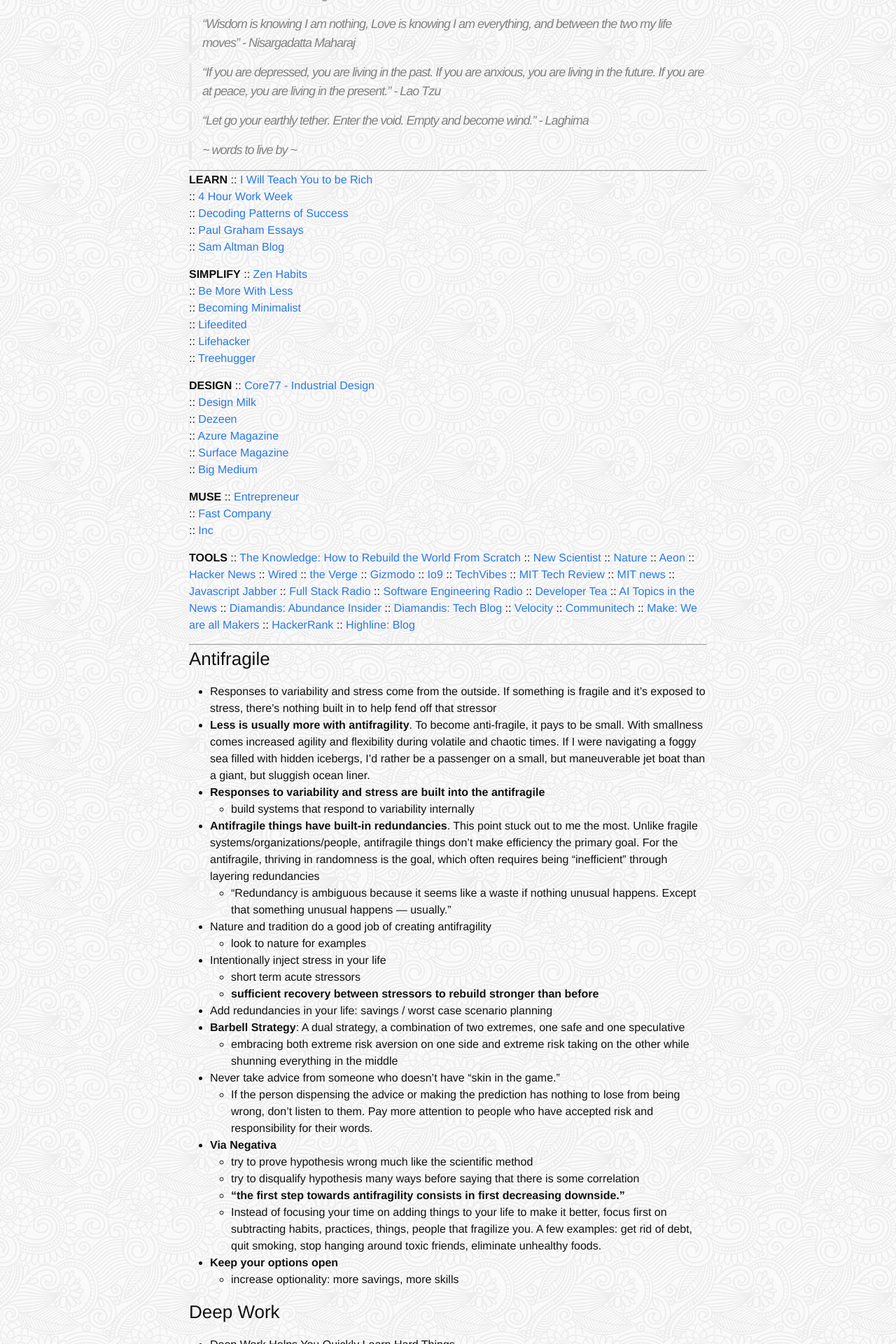
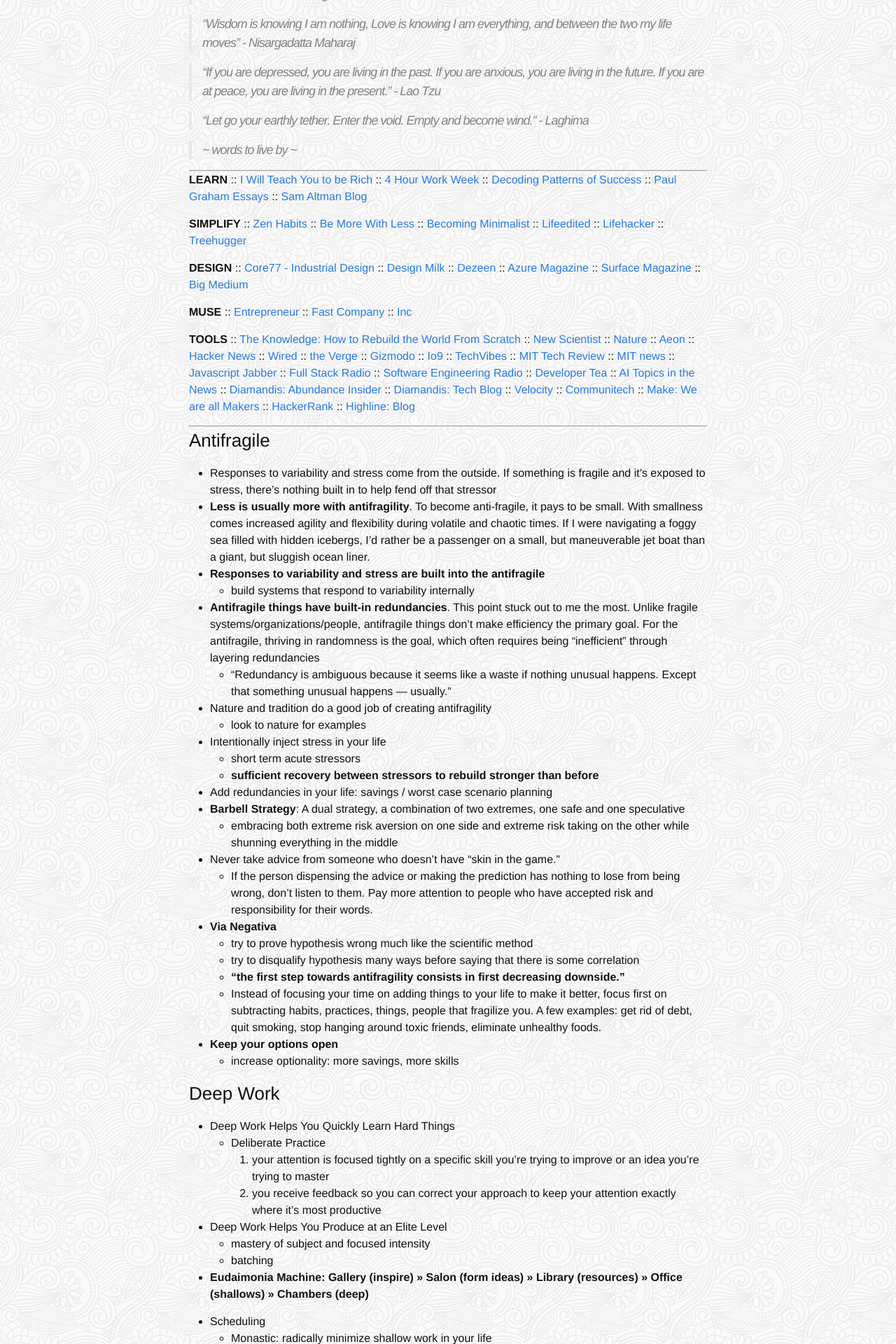
Before and after one commit to reinhardt021/reinhardt021.github.io, a Jekyll site: the page built from about.md, in a window 1280 px wide. Shown: the part 954-2874 px from the top of the page at 70% size. Built offline with Jekyll 4.4.1, drawn with Linux system fonts in a browser that asks for light colours.

Commit message:
CSS formatting

```diff
--- a/about.md
+++ b/about.md
@@ -32,32 +32,32 @@
 ---------
 
 **LEARN**
-:: <a href="http://www.iwillteachyoutoberich.com/blog/"> I Will Teach You to be Rich </a><br/>
-:: <a href="http://fourhourworkweek.com/blog/"> 4 Hour Work Week </a><br/>
-:: <a href="http://calnewport.com/blog/"> Decoding Patterns of Success </a><br/>
-:: <a href="http://www.paulgraham.com/articles.html"> Paul Graham Essays </a><br/>
-:: <a href="http://blog.samaltman.com/"> Sam Altman Blog </a><br/>
+:: <a href="http://www.iwillteachyoutoberich.com/blog/"> I Will Teach You to be Rich </a>
+:: <a href="http://fourhourworkweek.com/blog/"> 4 Hour Work Week </a>
+:: <a href="http://calnewport.com/blog/"> Decoding Patterns of Success </a>
+:: <a href="http://www.paulgraham.com/articles.html"> Paul Graham Essays </a>
+:: <a href="http://blog.samaltman.com/"> Sam Altman Blog </a>
 
 **SIMPLIFY**
-:: <a href="http://www.zenhabits.net/">Zen Habits</a><br/>
-:: <a href="http://www.bemorewithless.com/">Be More With Less</a><br/>
-:: <a href="http://www.becomingminimalist.com/">Becoming Minimalist</a><br/>
-:: <a href="http://www.lifeedited.com/">Lifeedited</a><br/>
-:: <a href="http://www.lifehacker.com/">Lifehacker</a><br/>
-:: <a href="http://www.treehugger.com/">Treehugger</a><br/>
+:: <a href="http://www.zenhabits.net/">Zen Habits</a>
+:: <a href="http://www.bemorewithless.com/">Be More With Less</a>
+:: <a href="http://www.becomingminimalist.com/">Becoming Minimalist</a>
+:: <a href="http://www.lifeedited.com/">Lifeedited</a>
+:: <a href="http://www.lifehacker.com/">Lifehacker</a>
+:: <a href="http://www.treehugger.com/">Treehugger</a>
 
 **DESIGN**
-:: <a href="http://www.core77.com/">Core77 - Industrial Design</a><br/>
-:: <a href="http://www.design-milk.com/">Design Milk</a><br/>
-:: <a href="http://www.dezeen.com/">Dezeen</a><br/>
-:: <a href="https://www.azuremagazine.com/">Azure Magazine</a><br/>
-:: <a href="http://www.surfacemag.com/">Surface Magazine</a><br/>
-:: <a href="https://www.bigmedium.com/">Big Medium</a><br/>
+:: <a href="http://www.core77.com/">Core77 - Industrial Design</a>
+:: <a href="http://www.design-milk.com/">Design Milk</a>
+:: <a href="http://www.dezeen.com/">Dezeen</a>
+:: <a href="https://www.azuremagazine.com/">Azure Magazine</a>
+:: <a href="http://www.surfacemag.com/">Surface Magazine</a>
+:: <a href="https://www.bigmedium.com/">Big Medium</a>
 
 **MUSE**
-:: <a href= "http://www.entrepreneur.com/">Entrepreneur</a><br/>
-:: <a href="http://www.fastcompany.com/">Fast Company</a><br/>
-:: <a href="http://www.inc.com/">Inc</a><br/>
+:: <a href= "http://www.entrepreneur.com/">Entrepreneur</a>
+:: <a href="http://www.fastcompany.com/">Fast Company</a>
+:: <a href="http://www.inc.com/">Inc</a>
 
 **TOOLS**
 :: <a href="http://the-knowledge.org/en-gb/"> The Knowledge: How to Rebuild the World From Scratch </a>
--- a/css/main.scss
+++ b/css/main.scss
@@ -96,6 +96,10 @@
   padding-top: 30px;
 }
 
+.text-center {
+    text-align: center;
+}
+
 #adventure {
     max-width: 100%;
     border-radius: 5px;
--- a/index.html
+++ b/index.html
@@ -5,10 +5,10 @@
 <div class="home">
 
   <img id="adventure" src="{{ site.url }}/assets/adventure.jpg"/>
-  <p>
+  <p class="text-center">
       “Building the steps to take you beyond your plateau”
   </p>
-  <p>
+  <p class='text-center'>
       <strong>
           Decide that you want it more than you fear it.<br/>
           Enjoy the process.<br/>
```
